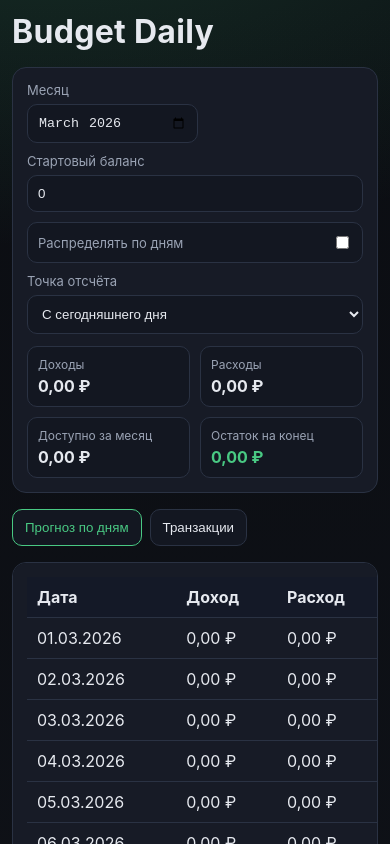
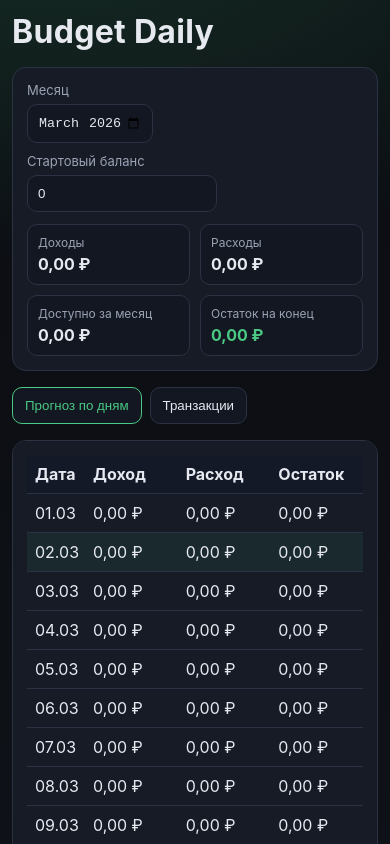
Before and after one commit to Nancymay/budget-daily, a React (Vite) app: page / in a window 390 px wide. Shown: the top 844 px of the page. Built offline with nearby package versions, Linux system fonts and the light colour scheme.

Commit message:
ui: simplify forecast table and tighten mobile layout

```diff
--- a/src/App.tsx
+++ b/src/App.tsx
@@ -45,7 +45,10 @@
         month,
         startBalance,
         transactions: state.transactions,
-        distribution: state.settings.distribution
+        distribution: {
+          ...state.settings.distribution,
+          enabled: true
+        }
       }),
     [month, startBalance, state.transactions, state.settings.distribution]
   );
@@ -135,16 +138,6 @@
         onMonthChange={setMonth}
         startBalance={startBalance}
         onStartBalanceChange={setStartBalance}
-        distribution={state.settings.distribution}
-        onDistributionChange={(distribution) =>
-          setState((prev) => ({
-            ...prev,
-            settings: {
-              ...prev.settings,
-              distribution
-            }
-          }))
-        }
         forecast={forecast}
       />
 
--- a/src/components/DailyTable.tsx
+++ b/src/components/DailyTable.tsx
@@ -1,5 +1,5 @@
 import { formatMoney } from "../lib/money";
-import { toHumanDate } from "../lib/date";
+import { toHumanDayMonth } from "../lib/date";
 import type { DailyRow } from "../types/models";
 
 interface DailyTableProps {
@@ -17,7 +17,6 @@
             <th>Доход</th>
             <th>Расход</th>
             <th>Остаток</th>
-            <th>Дневной лимит</th>
           </tr>
         </thead>
         <tbody>
@@ -25,11 +24,10 @@
             const isRef = row.date === referenceDate;
             return (
               <tr key={row.date} className={isRef ? "reference-row" : ""}>
-                <td>{toHumanDate(row.date)}</td>
+                <td>{toHumanDayMonth(row.date)}</td>
                 <td>{formatMoney(row.income)}</td>
                 <td>{formatMoney(row.expense)}</td>
                 <td className={row.balanceEnd < 0 ? "negative" : ""}>{formatMoney(row.balanceEnd)}</td>
-                <td>{row.dailyLimit !== null ? formatMoney(row.dailyLimit) : "—"}</td>
               </tr>
             );
           })}
--- a/src/components/HeaderPanel.tsx
+++ b/src/components/HeaderPanel.tsx
@@ -1,13 +1,11 @@
 import { formatMoney } from "../lib/money";
-import type { DistributionSettings, ForecastResult } from "../types/models";
+import type { ForecastResult } from "../types/models";
 
 interface HeaderPanelProps {
   month: string;
   onMonthChange: (month: string) => void;
   startBalance: number;
   onStartBalanceChange: (value: number) => void;
-  distribution: DistributionSettings;
-  onDistributionChange: (next: DistributionSettings) => void;
   forecast: ForecastResult;
 }
 
@@ -16,8 +14,6 @@
   onMonthChange,
   startBalance,
   onStartBalanceChange,
-  distribution,
-  onDistributionChange,
   forecast
 }: HeaderPanelProps) {
   return (
@@ -28,7 +24,7 @@
           <input type="month" value={month} onChange={(event) => onMonthChange(event.target.value)} />
         </label>
 
-        <label className="field">
+        <label className="field start-balance-field">
           <span>Стартовый баланс</span>
           <input
             type="number"
@@ -37,43 +33,6 @@
             onChange={(event) => onStartBalanceChange(Number(event.target.value || 0))}
           />
         </label>
-
-        <label className="switch-field">
-          <span>Распределять по дням</span>
-          <input
-            type="checkbox"
-            checked={distribution.enabled}
-            onChange={(event) => onDistributionChange({ ...distribution, enabled: event.target.checked })}
-          />
-        </label>
-
-        <label className="field">
-          <span>Точка отсчёта</span>
-          <select
-            value={distribution.mode}
-            onChange={(event) =>
-              onDistributionChange({
-                ...distribution,
-                mode: event.target.value as DistributionSettings["mode"]
-              })
-            }
-          >
-            <option value="fromStart">С 1 числа</option>
-            <option value="fromToday">С сегодняшнего дня</option>
-            <option value="fromDate">С выбранной даты</option>
-          </select>
-        </label>
-
-        {distribution.mode === "fromDate" && (
-          <label className="field">
-            <span>Дата отсчёта</span>
-            <input
-              type="date"
-              value={distribution.fromDate ?? `${month}-01`}
-              onChange={(event) => onDistributionChange({ ...distribution, fromDate: event.target.value })}
-            />
-          </label>
-        )}
       </div>
 
       <div className="totals-row">
--- a/src/lib/date.ts
+++ b/src/lib/date.ts
@@ -53,3 +53,8 @@
   const [year, month, day] = date.split("-");
   return `${day}.${month}.${year}`;
 }
+
+export function toHumanDayMonth(date: string): string {
+  const [, month, day] = date.split("-");
+  return `${day}.${month}`;
+}
--- a/src/lib/storage.ts
+++ b/src/lib/storage.ts
@@ -4,8 +4,8 @@
 const STORAGE_KEY = "budget-daily.v1";
 
 const BASE_CATEGORIES: Record<TransactionType, string[]> = {
-  income: ["Salary", "Freelance", "Gift", "Cashback", "Other"],
-  expense: ["Food", "Rent", "Transport", "Health", "Fun", "Other"]
+  income: [],
+  expense: []
 };
 
 function isTransactionType(value: unknown): value is TransactionType {
@@ -62,7 +62,7 @@
       month,
       startBalanceByMonth: { [month]: 0 },
       distribution: {
-        enabled: false,
+        enabled: true,
         mode: "fromToday"
       },
       customCategories: {
--- a/src/styles/main.css
+++ b/src/styles/main.css
@@ -71,8 +71,19 @@
   color: var(--text);
 }
 
+.field input[type="date"],
+.field input[type="month"] {
+  min-width: 0;
+}
+
 .month-field {
-  max-width: 170px;
+  max-width: 126px;
+  justify-self: start;
+}
+
+.start-balance-field {
+  max-width: 190px;
+  justify-self: start;
 }
 
 .switch-field {
@@ -137,15 +148,21 @@
 table {
   width: 100%;
   border-collapse: collapse;
-  min-width: 680px;
+  min-width: 0;
+  table-layout: fixed;
 }
 
 th,
 td {
   border-bottom: 1px solid var(--line);
   text-align: left;
-  padding: 10px;
+  padding: 9px 8px;
   white-space: nowrap;
+}
+
+th:first-child,
+td:first-child {
+  width: 58px;
 }
 
 th {
@@ -249,6 +266,10 @@
   gap: 10px;
 }
 
+.row-2 .field {
+  min-width: 0;
+}
+
 .spread-box {
   border: 1px solid var(--line);
   border-radius: 10px;
```
